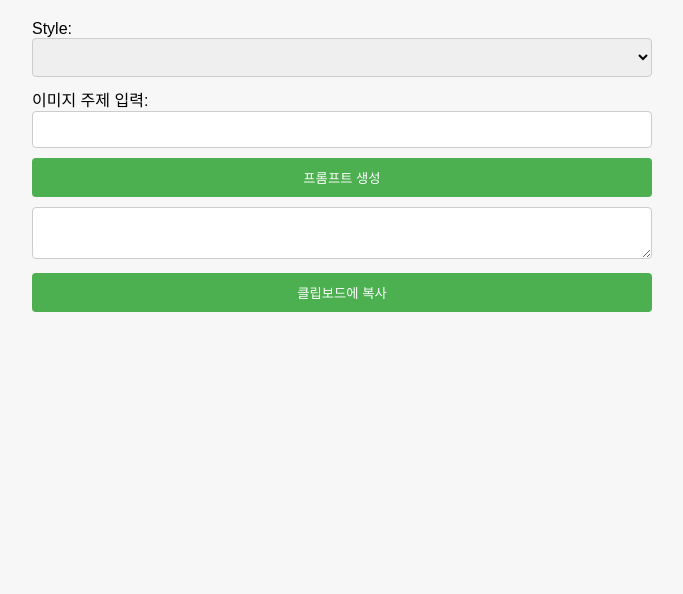
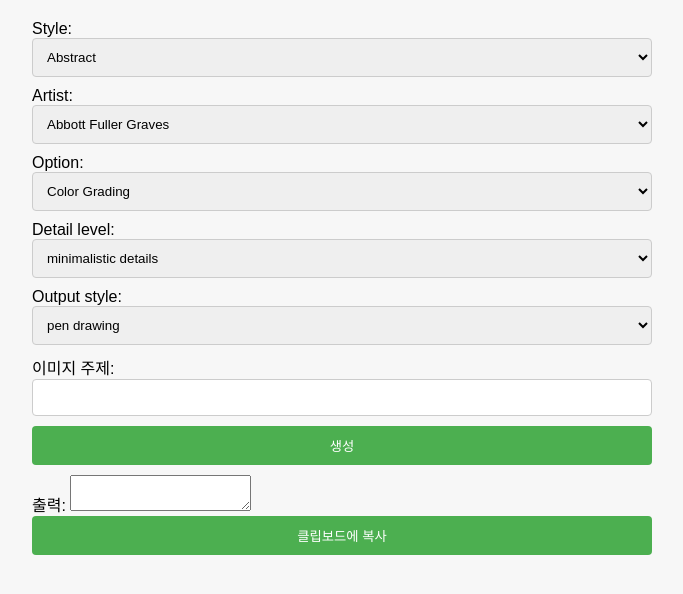
Before and after one commit to acaraa/prompt, a plain HTML site: page index.html in a window 1280 px wide. Shown: the whole page, without its empty margins (298-981 px from the left). Drawn offline with Linux system fonts and the light colour scheme.

Commit message:
Add files via upload

```diff
--- a/index.html
+++ b/index.html
@@ -15,7 +15,7 @@
             flex-direction: column;
             align-items: center;
         }
-        select, input[type="text"], textarea, button {
+        select, input, button {
             width: 100%;
             padding: 10px;
             margin-bottom: 10px;
@@ -36,32 +36,85 @@
 </head>
 <body>
     <div style="width: 50%;">
-        <!-- Dropdowns -->
-        <label for="Style">Style:</label>
-        <select id="Style">
-            <!-- Options for Style -->
-        </select>
-        <!-- ... Other dropdowns ... -->
-        <label for="topic">이미지 주제 입력:</label>
+<label for="Style">Style:</label>
+<select id="Style">
+<option value="Abstract">Abstract</option>
+<option value="Classic">Classic</option>
+<option value="Dada movement">Dada movement</option>
+<option value="Modern">Modern</option>
+<option value="Psychedelic">Psychedelic</option>
+<option value="Orphism">Orphism</option>
+<option value="Minimalism">Minimalism</option>
+<option value="Naive art">Naive art</option>
+<option value="Retro">Retro</option>
+<option value="Surreal">Surreal</option>
+</select>
+<label for="Artist">Artist:</label>
+<select id="Artist">
+<option value="Abbott Fuller Graves">Abbott Fuller Graves</option>
+<option value="Abbott Handerson Thayer">Abbott Handerson Thayer</option>
+<option value="Anne Truitt">Anne Truitt</option>
+<option value="Auguste Rodin">Auguste Rodin</option>
+<option value="Afarin Sajedi">Afarin Sajedi</option>
+<option value="Brian Jungen">Brian Jungen</option>
+<option value="Dan Colen">Dan Colen</option>
+<option value="Jamie Hewlett">Jamie Hewlett</option>
+<option value="Fairy Kei">Fairy Kei</option>
+</select>
+<label for="Option">Option:</label>
+<select id="Option">
+<option value="Color Grading">Color Grading</option>
+<option value="Depth of Field">Depth of Field</option>
+<option value="Cinematic">Cinematic</option>
+<option value="Backlight">Backlight</option>
+<option value="Natural Lighting">Natural Lighting</option>
+<option value="HDR">HDR</option>
+<option value="Incandescent">Incandescent</option>
+<option value="Moody Lighting">Moody Lighting</option>
+<option value="Glowing">Glowing</option>
+<option value="Ektachrome">Ektachrome</option>
+<option value="Studio Lighting">Studio Lighting</option>
+</select>
+<label for="Detail level">Detail level:</label>
+<select id="Detail level">
+<option value="minimalistic details">minimalistic details</option>
+<option value="normal details">normal details</option>
+<option value="high details">high details</option>
+<option value="very high details">very high details</option>
+<option value="extreme level of details">extreme level of details</option>
+</select>
+<label for="Output style">Output style:</label>
+<select id="Output style">
+<option value="pen drawing">pen drawing</option>
+<option value="oil painting">oil painting</option>
+<option value="water colour painting">water colour painting</option>
+<option value="3d render">3d render</option>
+<option value="sculpture">sculpture</option>
+<option value="cartoon">cartoon</option>
+<option value="anime">anime</option>
+<option value="line art">line art</option>
+<option value="pixel art">pixel art</option>
+<option value="graffiti">graffiti</option>
+<option value="sketch">sketch</option>
+</select>
+
+        <label for="topic">이미지 주제:</label>
         <input type="text" id="topic">
-        <button id="generateButton">프롬프트 생성</button>
+        <button id="generateButton">생성</button>
+        <label for="output">출력:</label>
         <textarea id="output" readonly></textarea>
         <button id="copyButton">클립보드에 복사</button>
     </div>
 
-    <!-- JavaScript Functions -->
-    <script>
+    <script type="text/javascript">
         document.getElementById("generateButton").addEventListener("click", function() {
-            const categories = ["Style", "Artist", "Option", "Detail level", "Output style"];
-            let promptParts = [];
-            for (let category of categories) {
-                let selectedValue = document.getElementById(category).value;
-                promptParts.push(selectedValue);
-            }
-            const topic = document.getElementById('topic').value;
-            const output = topic + ', ' + promptParts.join(', ');
+            const topic = document.getElementById("topic").value;
+            const values = [];
+values.push(document.getElementById("Style").value);values.push(document.getElementById("Artist").value);values.push(document.getElementById("Option").value);values.push(document.getElementById("Detail level").value);values.push(document.getElementById("Output style").value);
+            const output = topic + ', ' + values.join(', ');
             document.getElementById('output').value = output;
         });
+
         document.getElementById("copyButton").addEventListener("click", function() {
             const outputTextarea = document.getElementById('output');
             outputTextarea.select();
```
